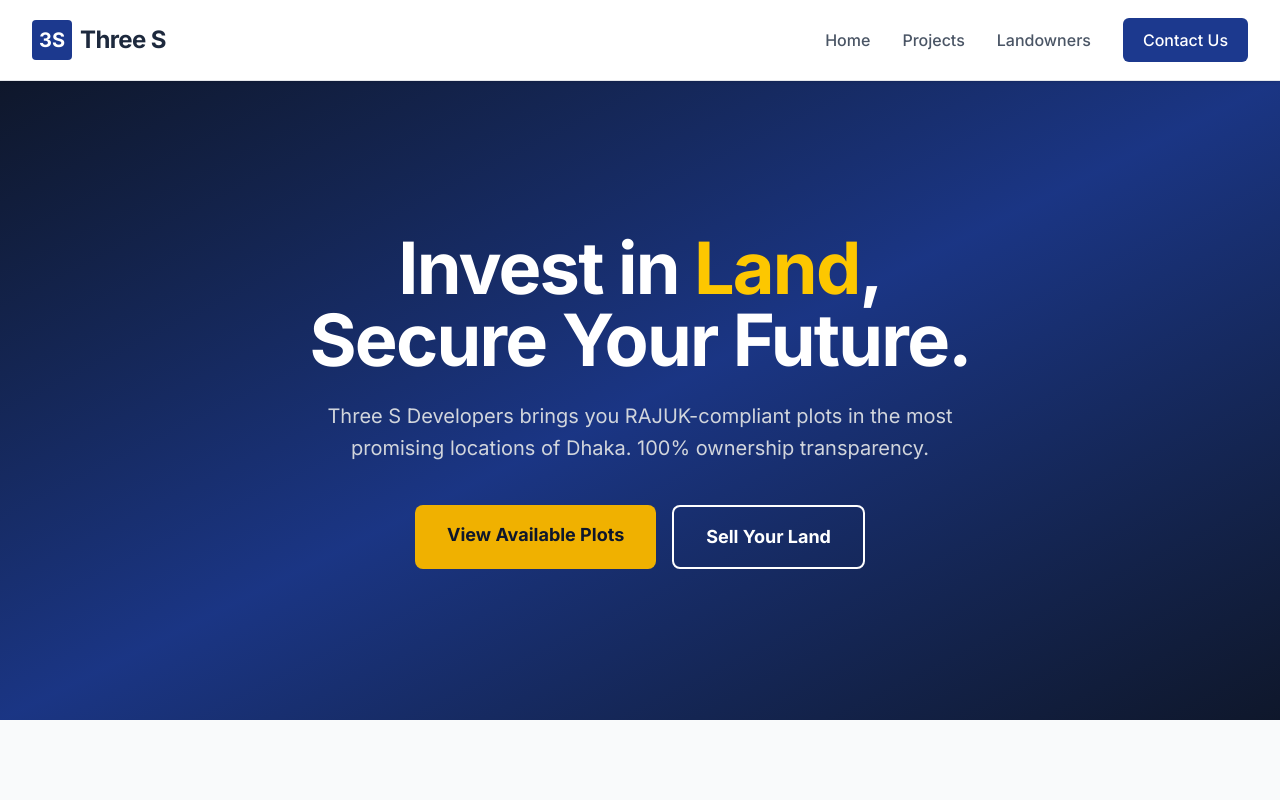
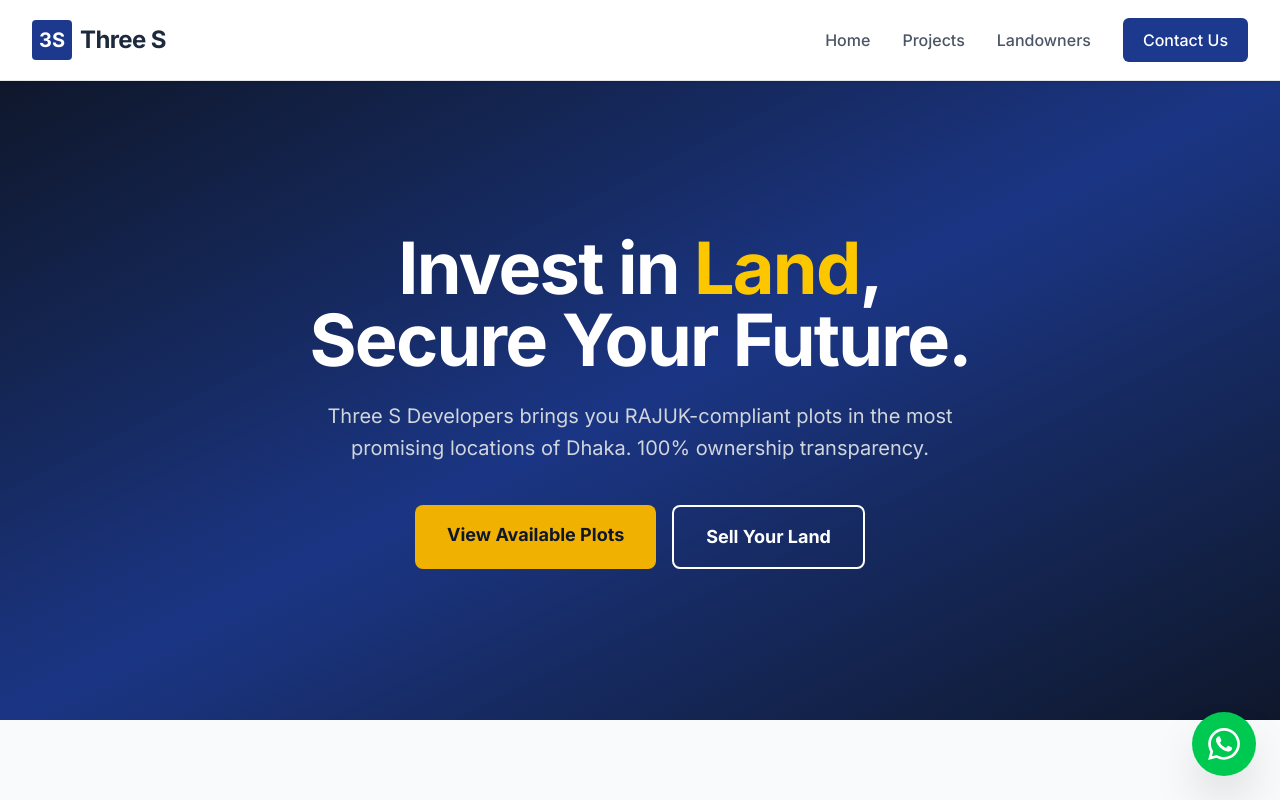
Before and after one commit to Nasif172/three-s-developers, a Next.js app: page / in a window 1280 px wide. Shown: the top 800 px of the page. Built offline with nearby package versions, Linux system fonts and the light colour scheme.

Commit message:
Add files via upload

```diff
--- /dev/null
+++ b/app/components/WhatsAppButton.tsx
@@ -0,0 +1,21 @@
+import Link from 'next/link';
+
+export default function WhatsAppButton() {
+  return (
+    <Link
+      href="https://wa.me/8801700000000" /* REPLACE with your real number */
+      target="_blank"
+      className="fixed bottom-6 right-6 z-50 bg-green-500 text-white p-4 rounded-full shadow-2xl hover:bg-green-600 hover:scale-110 transition-transform flex items-center gap-2 group"
+    >
+      {/* WhatsApp Icon */}
+      <svg className="w-8 h-8" fill="currentColor" viewBox="0 0 24 24">
+        <path d="M.057 24l1.687-6.163c-1.041-1.804-1.588-3.849-1.587-5.946.003-6.556 5.338-11.891 11.893-11.891 3.181.001 6.167 1.24 8.413 3.488 2.245 2.248 3.481 5.236 3.48 8.414-.003 6.557-5.338 11.892-11.893 11.892-1.99-.001-3.951-.5-5.688-1.448l-6.305 1.654zm6.597-3.807c1.676.995 3.276 1.591 5.392 1.592 5.448 0 9.886-4.434 9.889-9.885.002-5.462-4.415-9.89-9.881-9.892-5.452 0-9.887 4.434-9.889 9.884-.001 2.225.651 3.891 1.746 5.634l-.999 3.648 3.742-.981zm11.387-5.464c-.074-.124-.272-.198-.57-.347-.297-.149-1.758-.868-2.031-.967-.272-.099-.47-.149-.669.149-.198.297-.768.967-.941 1.165-.173.198-.347.223-.644.074-.297-.149-1.255-.462-2.39-1.475-.883-.788-1.48-1.761-1.653-2.059-.173-.297-.018-.458.13-.606.134-.133.297-.347.446-.521.151-.172.2-.296.3-.495.099-.198.05-.372-.025-.521-.075-.148-.669-1.611-.916-2.206-.242-.579-.487-.501-.669-.51l-.57-.01c-.198 0-.52.074-.792.372s-1.04 1.016-1.04 2.479 1.065 2.876 1.213 3.074c.149.198 2.095 3.2 5.076 4.487.709.306 1.263.489 1.694.626.712.226 1.36.194 1.872.118.571-.085 1.758-.719 2.006-1.413.248-.695.248-1.29.173-1.414z"/>
+      </svg>
+
+      {/* Popup Text on Hover */}
+      <span className="hidden group-hover:block font-bold whitespace-nowrap">
+        Chat with us
+      </span>
+    </Link>
+  );
+}
```
